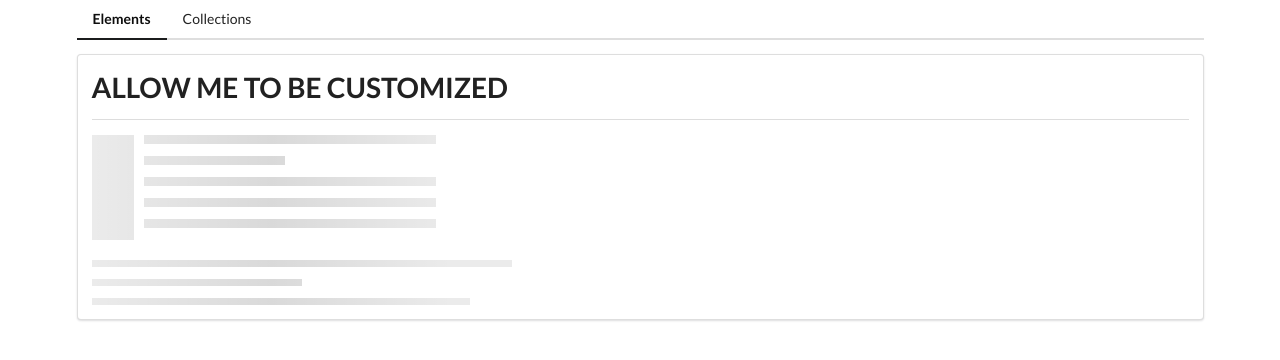
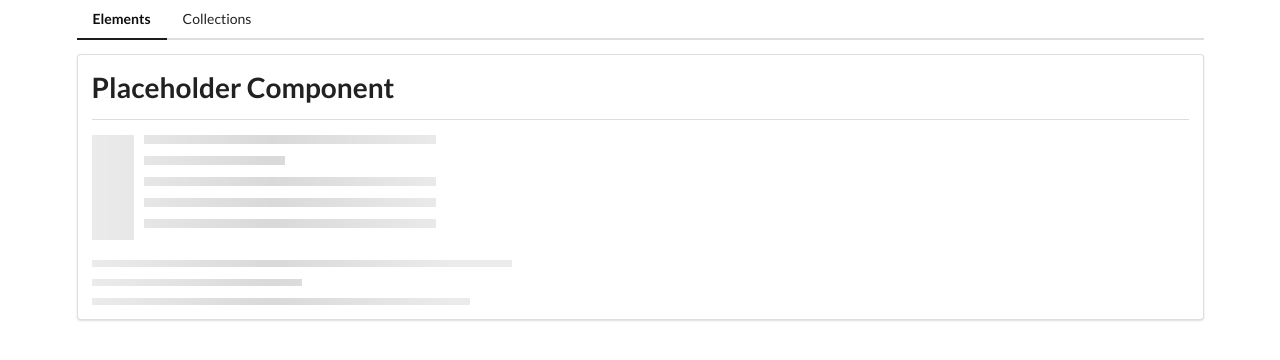
Before and after one commit to evgeniyp92/angular-learning, an Angular app in the folder comps-no-standalone/: page /elements in a window 1280 px wide. Shown: the top 360 px of the page. Built offline with nearby package versions, Linux system fonts and the light colour scheme.

Commit message:
refactor divider with ng-content

```diff
--- a/comps-no-standalone/src/app/elements/elements-home/elements-home.component.html
+++ b/comps-no-standalone/src/app/elements/elements-home/elements-home.component.html
@@ -1,2 +1,2 @@
-<app-divider></app-divider>
+<app-divider>Placeholder Component</app-divider>
 <app-placeholder></app-placeholder>
--- a/comps-no-standalone/src/app/shared/divider/divider.component.html
+++ b/comps-no-standalone/src/app/shared/divider/divider.component.html
@@ -1,2 +1,3 @@
-<h1>ALLOW ME TO BE CUSTOMIZED</h1>
+<!-- ng-content is like React's {children} -->
+<h1><ng-content></ng-content></h1>
 <div class="ui divider"></div>
--- a/comps-no-standalone/src/app/shared/divider/divider.component.ts
+++ b/comps-no-standalone/src/app/shared/divider/divider.component.ts
@@ -3,8 +3,8 @@ import { Component } from '@angular/core';
 @Component({
   selector: 'app-divider',
   templateUrl: './divider.component.html',
-  styleUrl: './divider.component.css'
+  styleUrl: './divider.component.css',
 })
 export class DividerComponent {
-
+  constructor() {}
 }
```
